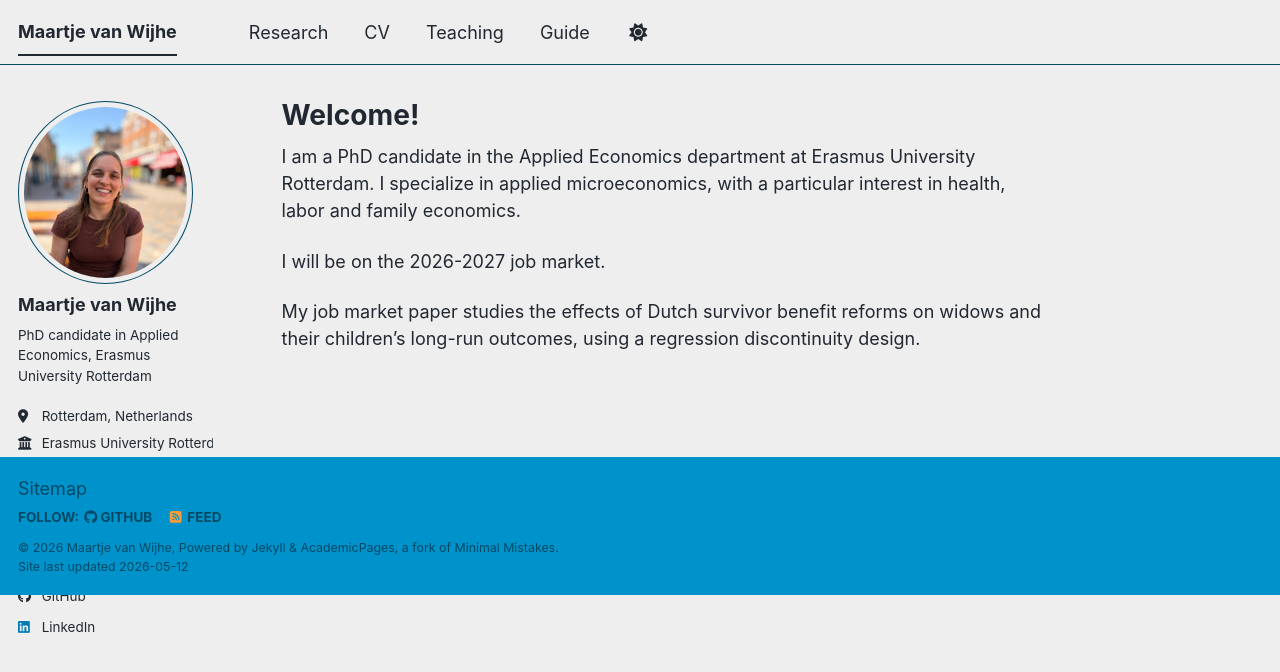
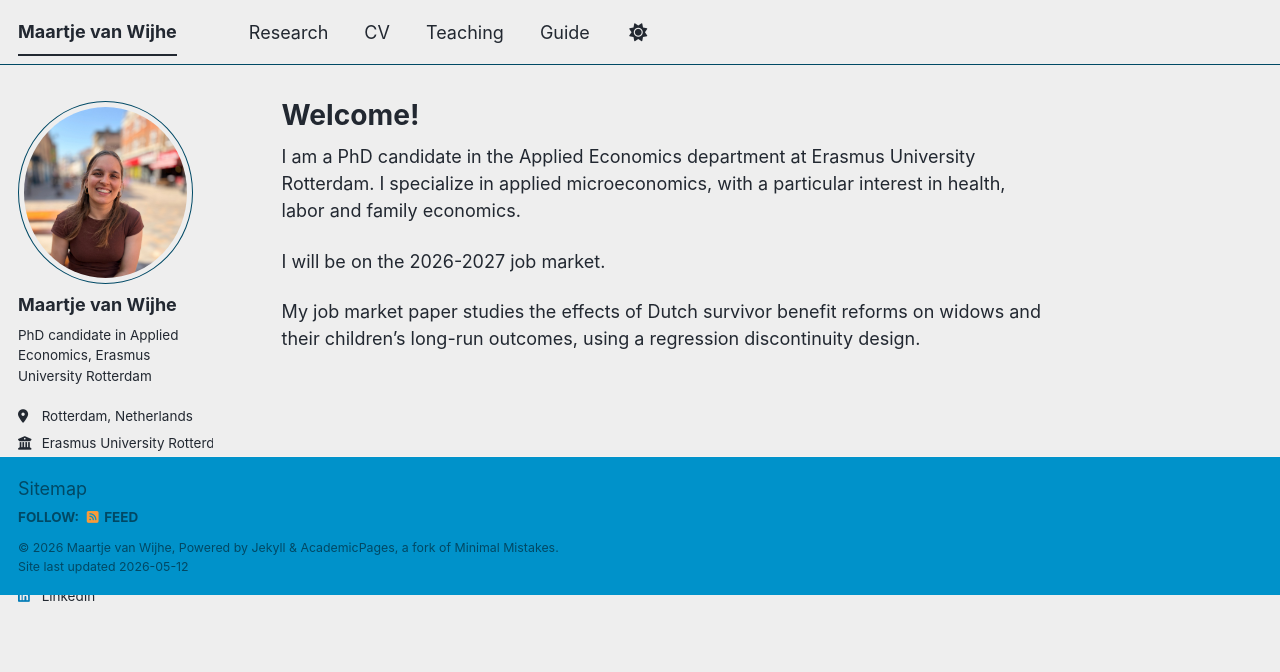
Before and after one commit to Maartjevw23/mywebsite, a Jekyll site: the page built from _pages/about.md, in a window 1280 px wide. Shown: the top 672 px of the page. Built offline with Jekyll 4.4.1, drawn with Linux system fonts in a browser that asks for light colours; some web fonts are replaced; a script bundle is joined from its source files by our own code; library files that are not in the unit come from our copies.

Commit message:
Update _config.yml

```diff
--- a/_config.yml
+++ b/_config.yml
@@ -51,7 +51,6 @@
   bitbucket        : # Username - Update with your username on the site
   codepen          : # Username
   dribbble         : # Username
-  github           : "academicpages"
   kaggle           : # Username
   stackoverflow    : # User number or user number and name (i.e., use "1" or "1/jeff-atwood")
 
@@ -65,7 +64,7 @@
   keybase          : # Username
   instagram        : # Username
   lastfm           : # Username
-  linkedin         : "/maartje-van-wijhe/"
+  linkedin         : "maartje-van-wijhe/"
   mastodon         : # URL
   medium           : # URL
   pinterest        : # Username
@@ -232,6 +231,9 @@
   talks:
     output: true
     permalink: /https://maartjevw23.github.io/mywebsite/talks
+  CV:
+    output: true
+    permalink: /https://maartjevw23.github.io/mywebsite/cv-json
 
 
 # These settings control how pages and collections are included in the site
@@ -272,7 +274,7 @@
       author_profile: true
       share: true
       comments: true
-  # _portfolio
+  # _cv
   - scope:
       path: ""
       type: portfolio
```
